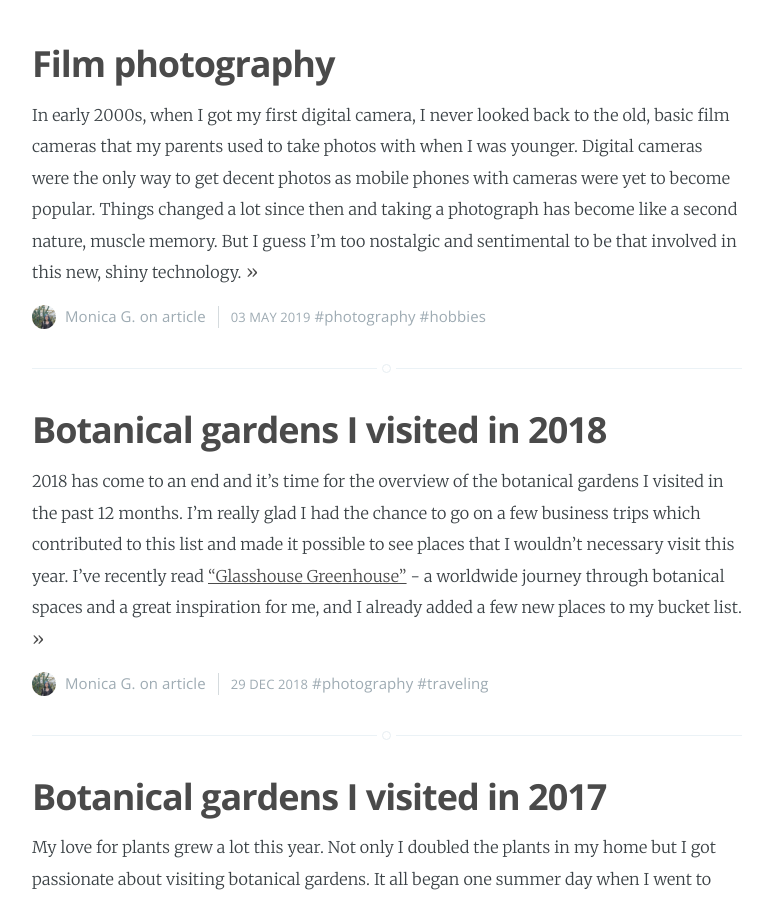
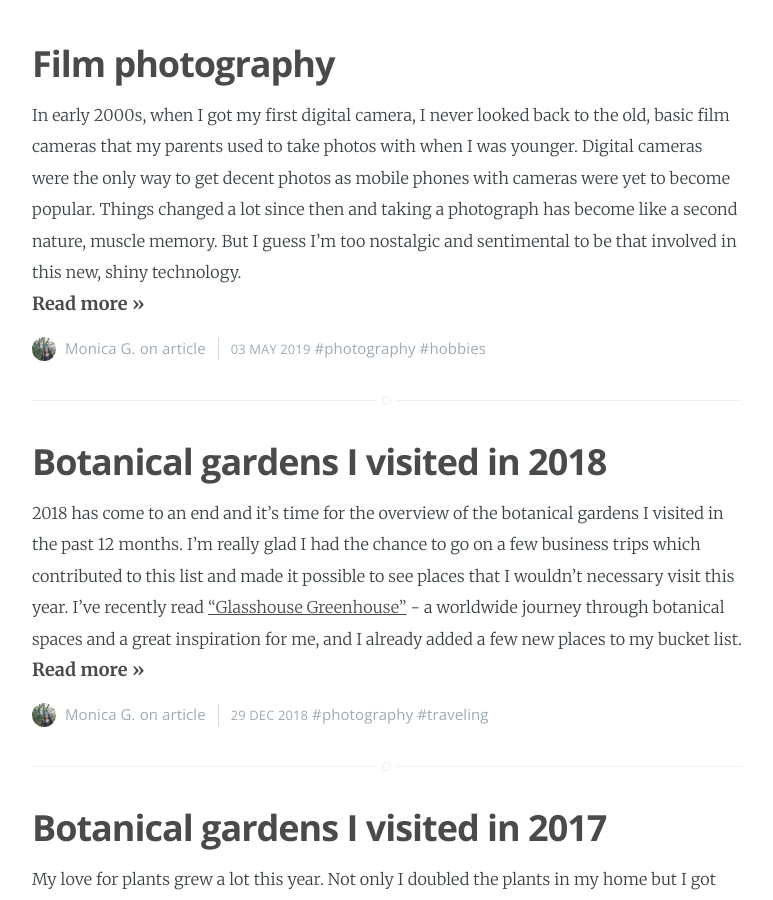
Before and after one commit to spiralnegative/spiralnegative.github.io, a Jekyll site: the page built from index.html, in a window 1280 px wide and 900 px high, scrolled down 367 px. Shown: the whole window, without its empty margins (253-1026 px from the left). Built offline with Jekyll 4.4.1, drawn with Linux system fonts in a browser that asks for light colours; the list of posts is cut into pages by our own code; some of the changed text lies outside the part shown.

Commit message:
Change excerpt link

```diff
--- a/index.html
+++ b/index.html
@@ -40,7 +40,7 @@
                     <h2 class="post-title"><a href="{{ post.url }}">{{ post.title }}</a></h2>
                 </header>
                 <section class="post-excerpt">
-                    {{ post.excerpt }} <a class="read-more" href="{{ post.url }}">&raquo;</a>
+                  {{ post.excerpt }} <br><a class="read-more" href="{{ post.url }}"><b>Read more &raquo;</b></a>
                 </section>
                 <footer class="post-meta">
                     {% if site.author %}
```
Also changed, not shown: Gemfile.lock.
